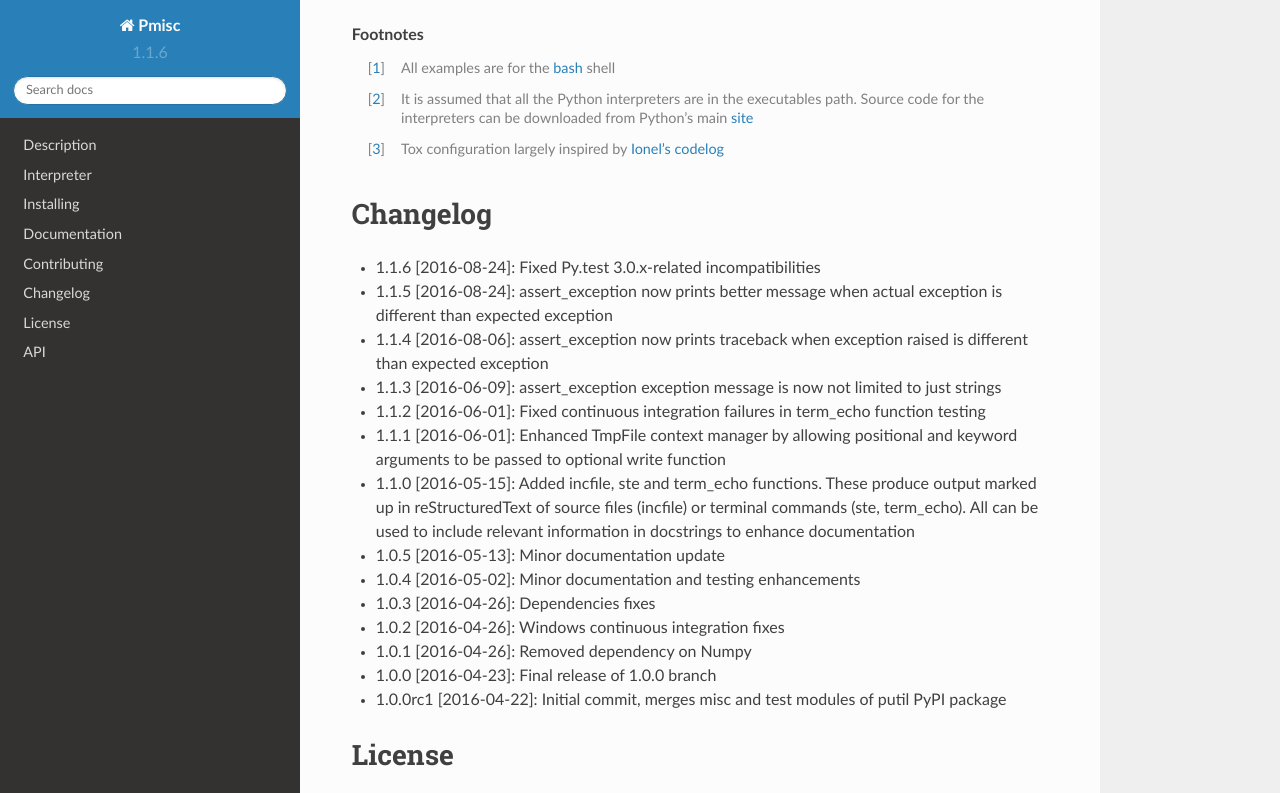
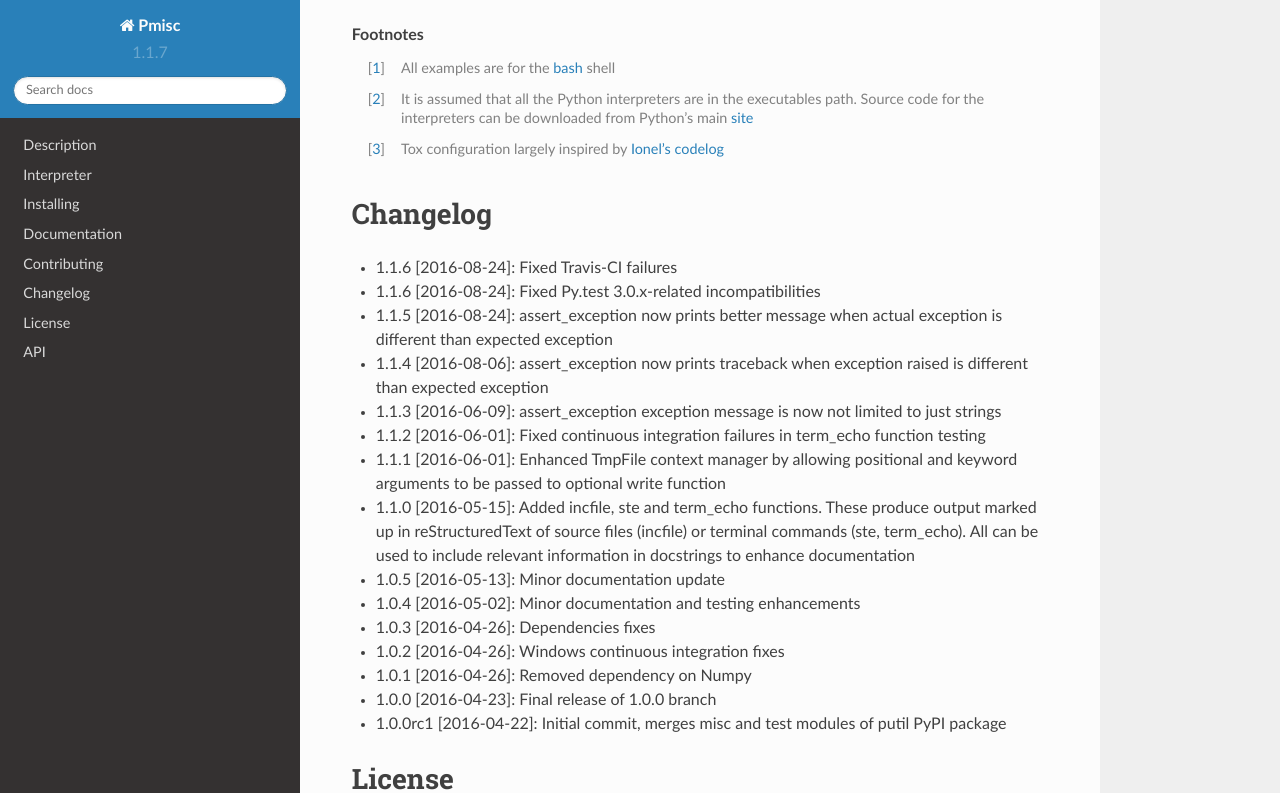
Before and after one commit to pmacosta/pmisc, a Sphinx documentation site: the page built from docs/index.rst, in a window 1280 px wide and 900 px high, scrolled down 3668 px, cut to the strip 0-793 px from the top of the window. Built offline with Sphinx 7.4.7 and the Read the Docs theme 2.0.0, drawn with Linux system fonts in a browser that asks for light colours.

Commit message:
Fixed Travis-CI failures

```diff
--- a/CHANGELOG.rst
+++ b/CHANGELOG.rst
@@ -4,6 +4,8 @@
 
 Changelog
 =========
+
+* 1.1.6 [2016-08-24]: Fixed Travis-CI failures
 
 * 1.1.6 [2016-08-24]: Fixed Py.test 3.0.x-related incompatibilities
 
--- a/docs/conf.py
+++ b/docs/conf.py
@@ -59,9 +59,9 @@ copyright = u'2013-2016, Pablo Acosta-Serafini'
 # built documents.
 #
 # The short X.Y version.
-version = '1.1.6'
+version = '1.1.7'
 # The full version, including alpha/beta/rc tags.
-release = '1.1.6'
+release = '1.1.7'
 
 # The language for content autogenerated by Sphinx. Refer to documentation
 # for a list of supported languages.
--- a/pmisc/version.py
+++ b/pmisc/version.py
@@ -7,7 +7,7 @@
 ###
 # Global variables
 ###
-VERSION_INFO = (1, 1, 6, 'final', 0)
+VERSION_INFO = (1, 1, 7, 'final', 0)
 
 
 ###
```
Also changed, not shown: .travis.yml.
